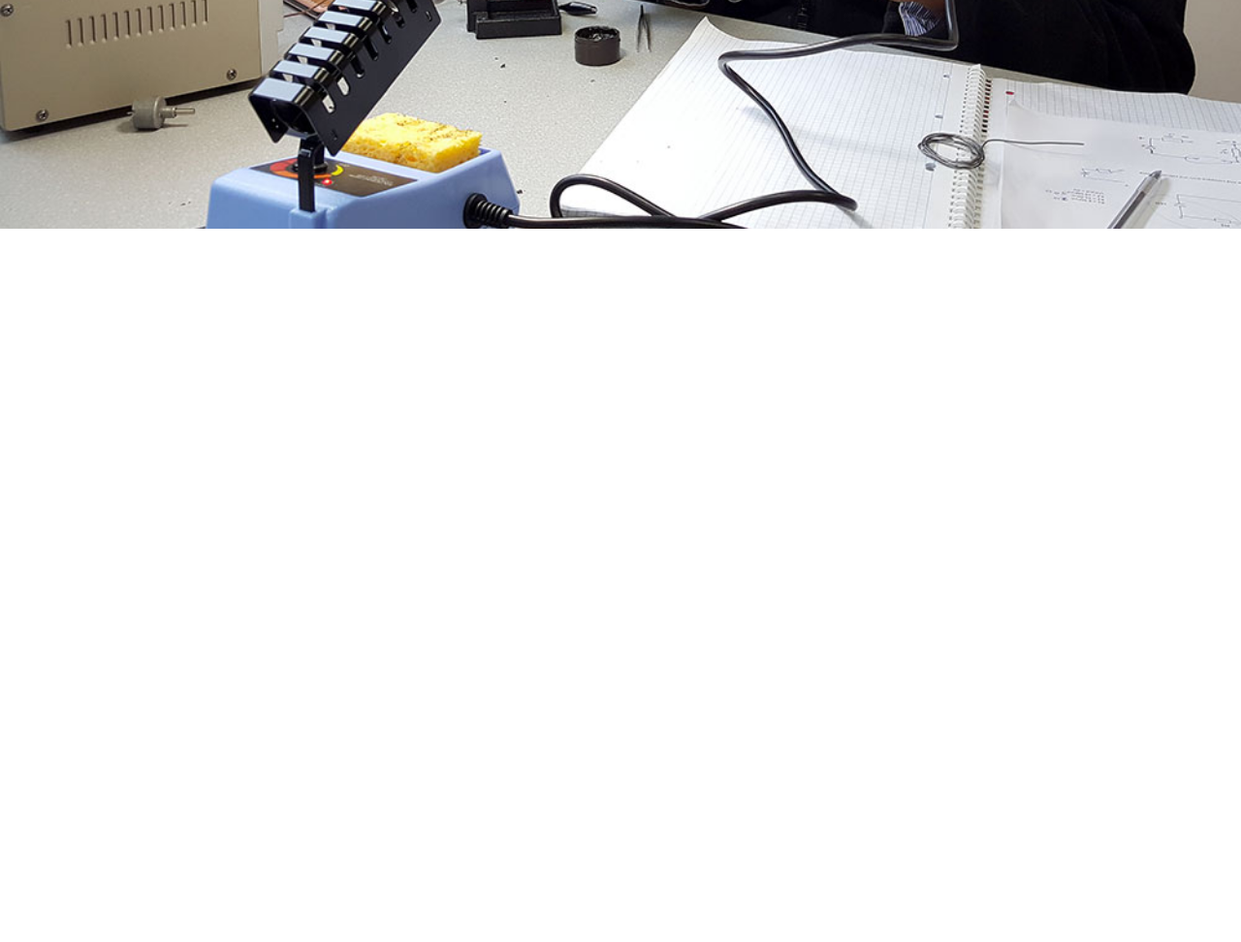
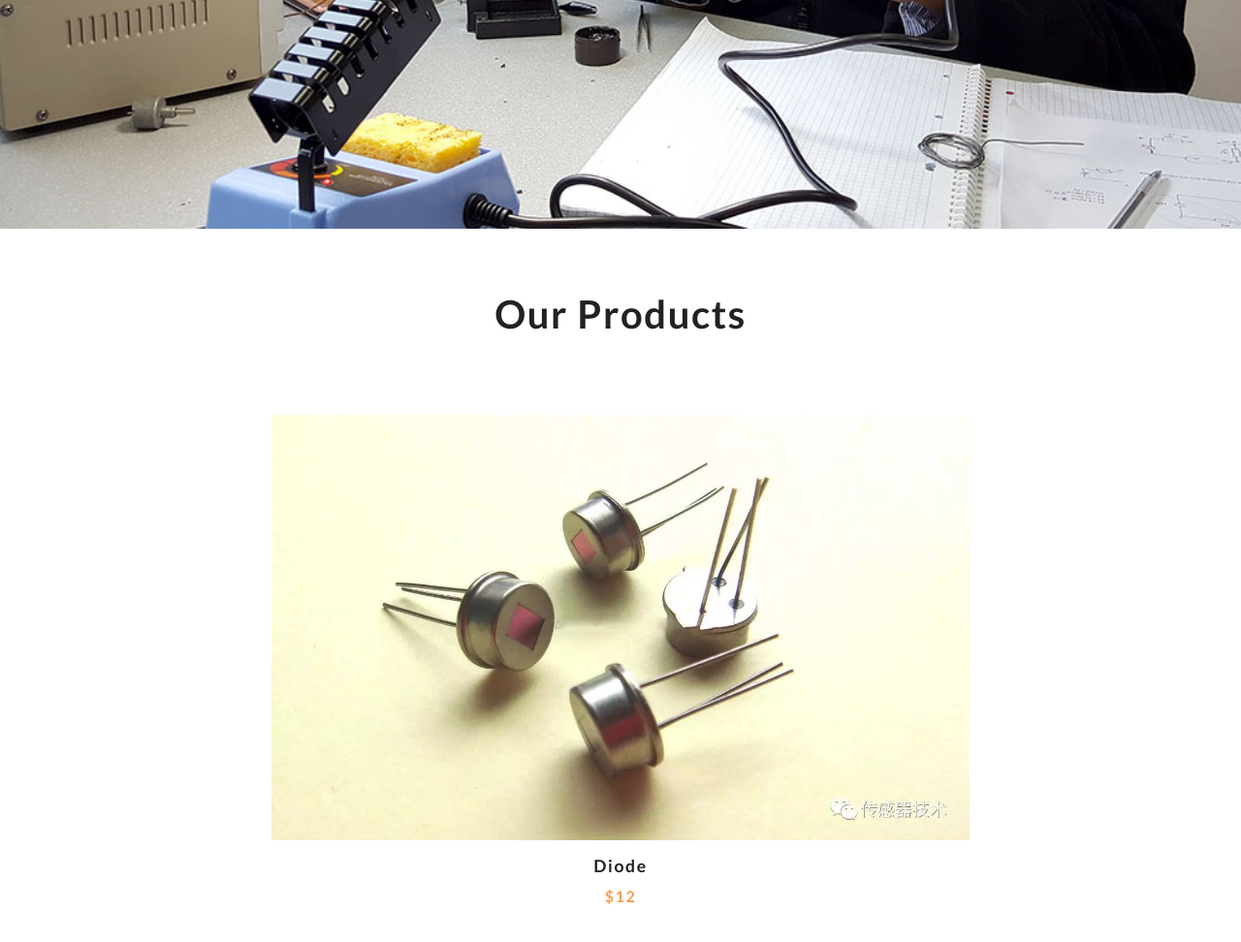
Before and after one commit to botelja/shopping-cart, a website built with webpack: page index.html in a window 1280 px wide. Shown: the part 564-1536 px from the top of the page at 97% size. Before the commit the page ends 800 px from the top, so only its background shows below. Built offline with nearby package versions, Linux system fonts and the light colour scheme.

Commit message:
product html css

```diff
--- a/index.html
+++ b/index.html
@@ -28,11 +28,31 @@
     <!--hero-->
     <header class="hero">
         <div class="banner">
-            <h1 class="banner-title">chips collection</h1>
+            <h2 class="banner-title">chips collection</h2>
             <button class="banner-btn">shop now</button>
         </div>
     </header>
     <!--end hero-->
+    <!--products-->
+    <section class="products">
+        <div class="section-title">
+            <h2>our products</h2>
+        </div>
+        <div class="products-center">
+            <article class="product">
+                <div class="img-container">
+                    <img src="./img/product-1.jpeg" alt="product" class="product-img">
+                    <button class="bag-btn">
+                        <i class="fas fa-shopping-cart"></i>
+                        add to bag
+                    </button>
+                </div>
+                <h3>Diode</h3>
+                <h4>$12</h4>
+            </article>
+        </div>
+    </section>
+    <!--end products-->
     <script src="./dist/app.js"></script>
 </body>
 
--- a/style.css
+++ b/style.css
@@ -97,3 +97,84 @@ body {
   color: var(--primaryColor);
 }
 /* ------------End Hero---------------- */
+/* ------------Products---------------- */
+.products {
+  padding: 4rem 0;
+}
+
+.section-title h2 {
+  text-align: center;
+  font-size: 2.5rem;
+  margin-bottom: 5rem;
+  text-transform: capitalize;
+  letter-spacing: var(--mainSpacing);
+}
+
+.products-center {
+  width: 90vh;
+  margin: 0 auto;
+  max-width: 1170px;
+  display: grid;
+  grid-template-columns: repeat(auto-fit, minmax(260px, 1fr));
+  grid-column-gap: 1.5rem;
+  grid-row-gap: 2rem;
+}
+
+.img-container {
+  position: relative;
+  overflow: hidden;
+}
+
+.bag-btn {
+  position: absolute;
+  top: 70%;
+  right: 0;
+  background: var(--primaryColor);
+  border: none;
+  text-transform: uppercase;
+  padding: 0.5rem 0.75rem;
+  letter-spacing: var(--mainSpacing);
+  font-weight: bold;
+  transition: var(--mainTransition);
+  transform: translateX(101%);
+  cursor: pointer;
+}
+
+.bag-btn:hover {
+  color: var(--mainWhite);
+}
+
+.fa-shopping-cart {
+  margin-right: 0.5rem;
+}
+
+.img-container:hover .bag-btn {
+  transform: translateX(0);
+}
+
+.product-img {
+  display: block;
+  width: 100%;
+  min-height: 12rem;
+  transition: var(--mainTransition);
+}
+
+.img-container:hover .product-img {
+  opacity: 0.5;
+}
+
+.product h3 {
+  text-transform: capitalize;
+  font-size: 1.1rem;
+  margin-top: 1rem;
+  letter-spacing: var(--mainSpacing);
+  text-align: center;
+}
+
+.product h4 {
+  margin-top: 0.7rem;
+  letter-spacing: var(--mainSpacing);
+  color: var(--primaryColor);
+  text-align: center;
+}
+/* ------------End Products---------------- */
```
Also changed, not shown: img/product-1.jpeg (added).
